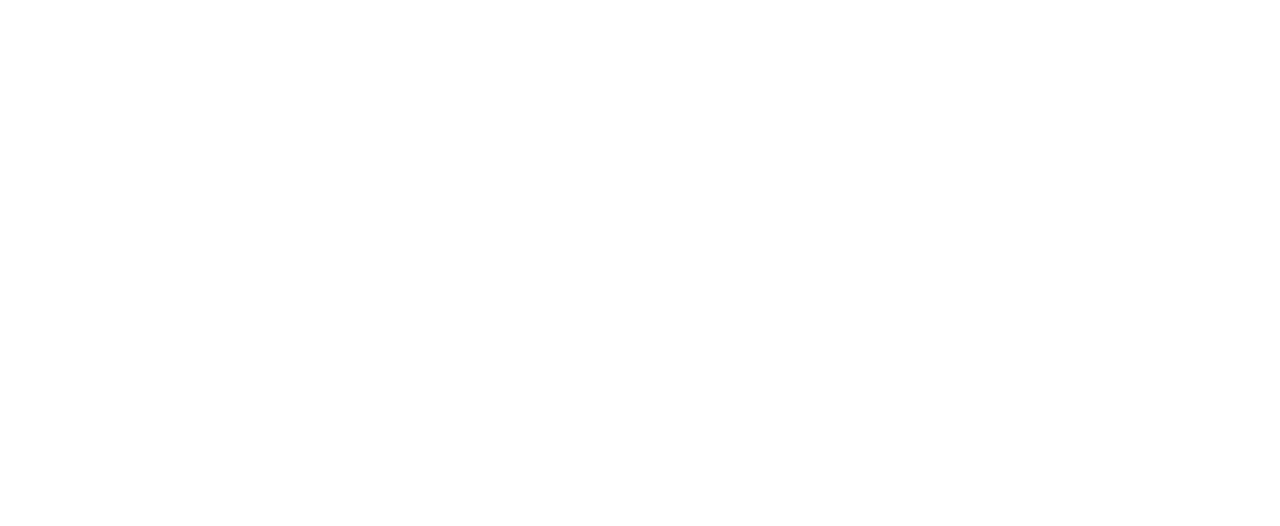
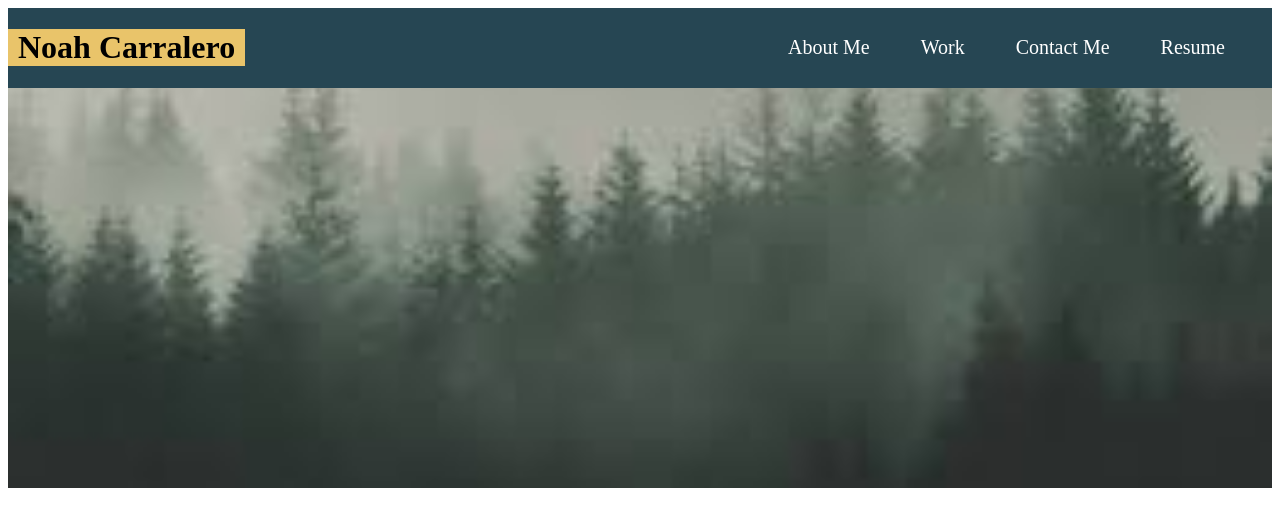
Before and after one commit to thenoahac/Portfolio-Challenge-2, a plain HTML site: page index.html in a window 1280 px wide. Drawn offline with Linux system fonts and the light colour scheme.

Commit message:
updated index file

```diff
--- a/assets/style.css
+++ b/assets/style.css
@@ -0,0 +1,28 @@
+header {
+    display:flex;
+    justify-content:space-between;
+    align-items:center;
+    background-color: #264653;
+  }
+  #name{
+    fill: #e9c46a;
+    padding:0 10px;
+    background-color: #e9c46a;
+  }
+  #navbar li{
+    display:inline-block;
+    margin-right: 16px;
+    padding-right: 16px;
+  }
+  #navbar a{
+    text-decoration:none;
+    font-size:20px;
+    padding-right:15px;
+    color: white;
+  }
+
+  .cover{
+    width: 100%;
+    height: 400px;
+    object-fit: cover;
+  }
--- a/index.html
+++ b/index.html
@@ -4,9 +4,22 @@
     <meta charset="UTF-8">
     <meta http-equiv="X-UA-Compatible" content="IE=edge">
     <meta name="viewport" content="width=device-width, initial-scale=1.0">
-    <title></title>
+    <link rel="stylesheet" href="./assets/style.css">
+    <title>Noah Carralero's Portfolio</title>
 </head>
 <body>
+    <header>
+        <h1 id="name">Noah Carralero</h1>
+        <nav id="navbar">
+            <ul>
+                <li><a href="#">About Me</a></li>
+                <li><a href="#">Work</a></li>
+                <li><a href="#">Contact Me</a></li>
+                <li><a href="#">Resume</a></li>
+            </ul>
+        </nav>
+    </header>
+    <img src="./assets/images.jfif" class="cover" alt="moody forest">
 
 
 </body>
```
Also changed, not shown: assets/images.jfif (added).
